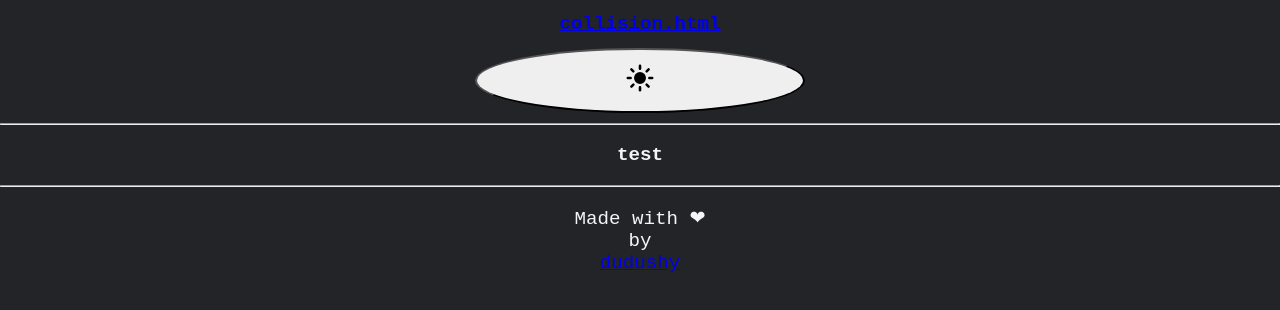
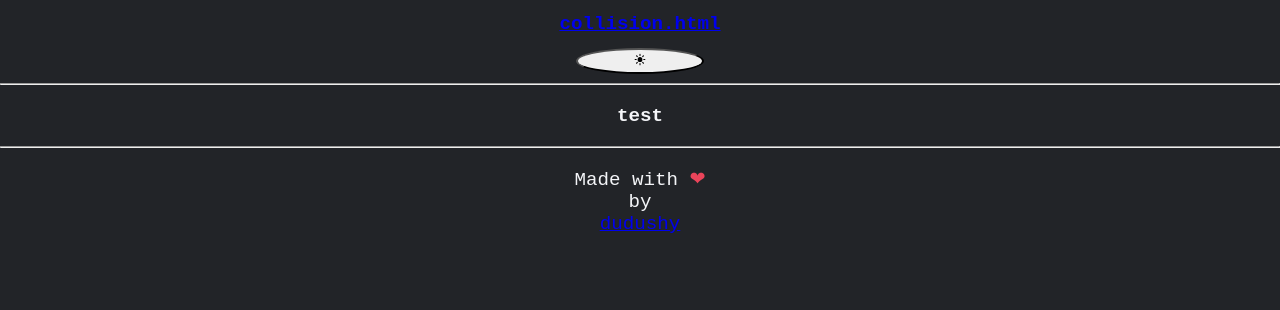
Before and after one commit to dudushy/collision.html, an Angular app: page / in a window 1280 px wide. Shown: the top 310 px of the page. Built offline with nearby package versions, Linux system fonts and the light colour scheme.

Commit message:
Update app.component.scss

```diff
--- a/src/app/app.component.scss
+++ b/src/app/app.component.scss
@@ -1,8 +1,16 @@
 @import "/src/styles.scss";
 
 header {
+  position: relative;
+
   button {
-    padding: 1%;
+    // position: absolute;
+    // top: 0;
+    // right: 0;
+    height: 10%;
+    width: 10%;
+    padding: 0;
+    margin: 0;
     border-radius: 50%;
 
     img {
@@ -17,5 +25,7 @@ main {
 }
 
 footer {
-
+  #heart {
+    color: $danger;
+  }
 }
```
